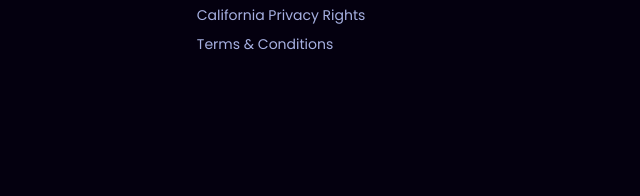
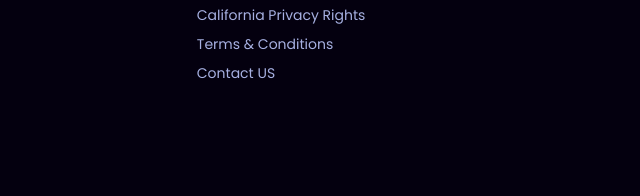
Before and after one commit to manifestXM/manifestxm.github.io, a plain HTML site: page index.html in a window 1280 px wide. Shown: the part 958-1154 px from the top of the page, 234-874 px from the left. Drawn offline with nearby package versions, Linux system fonts and the light colour scheme.

Commit message:
Update index.html

```diff
--- a/index.html
+++ b/index.html
@@ -141,6 +141,9 @@
 					<li>
 						<a href="tnc.html" class="footer-link">Terms & Conditions</a>
 					</li>
+					<li>
+						<a href="contact-us.html" class="footer-link">Contact US</a>
+					</li>
 
 				</ul>
 
```
